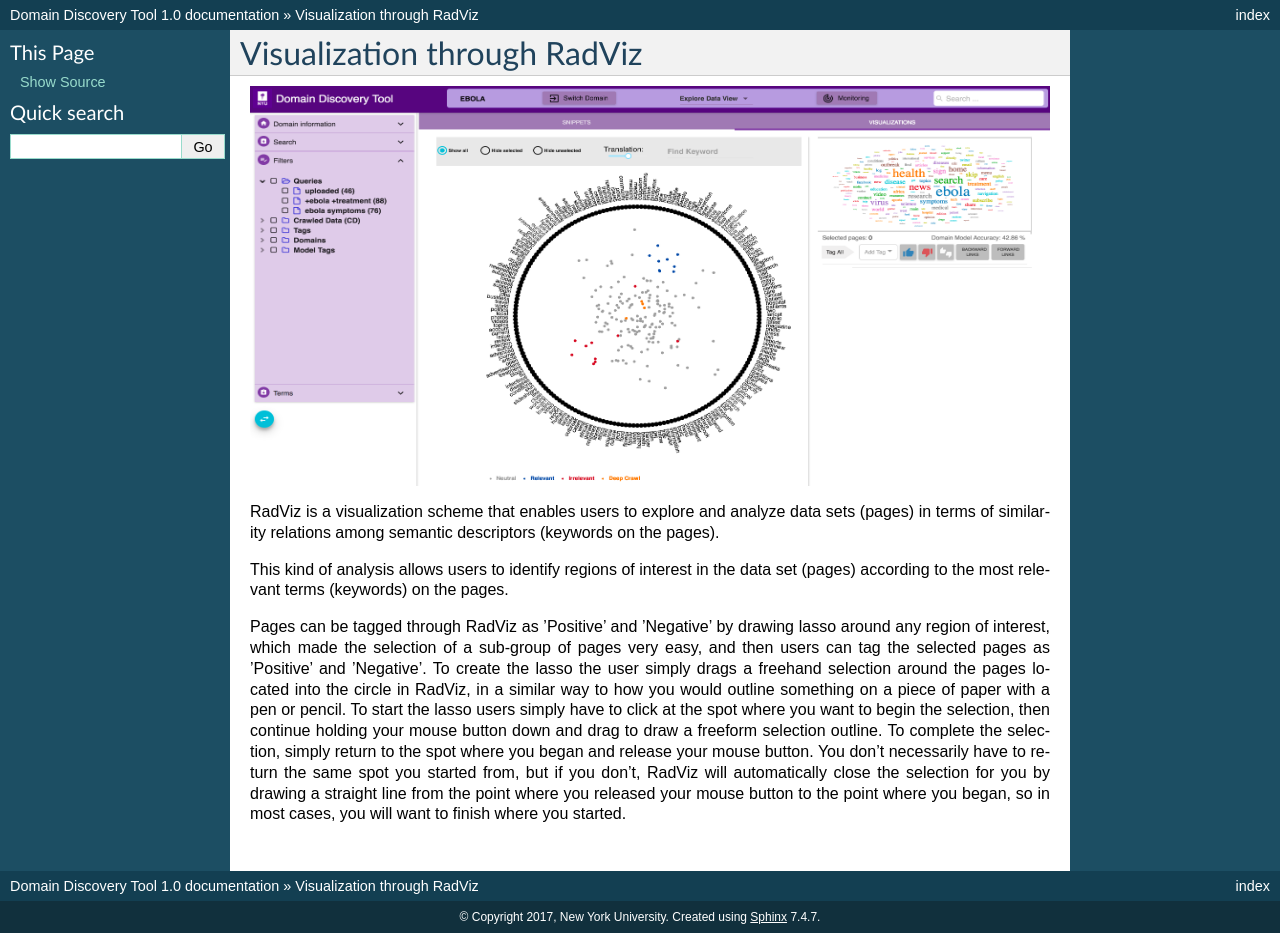
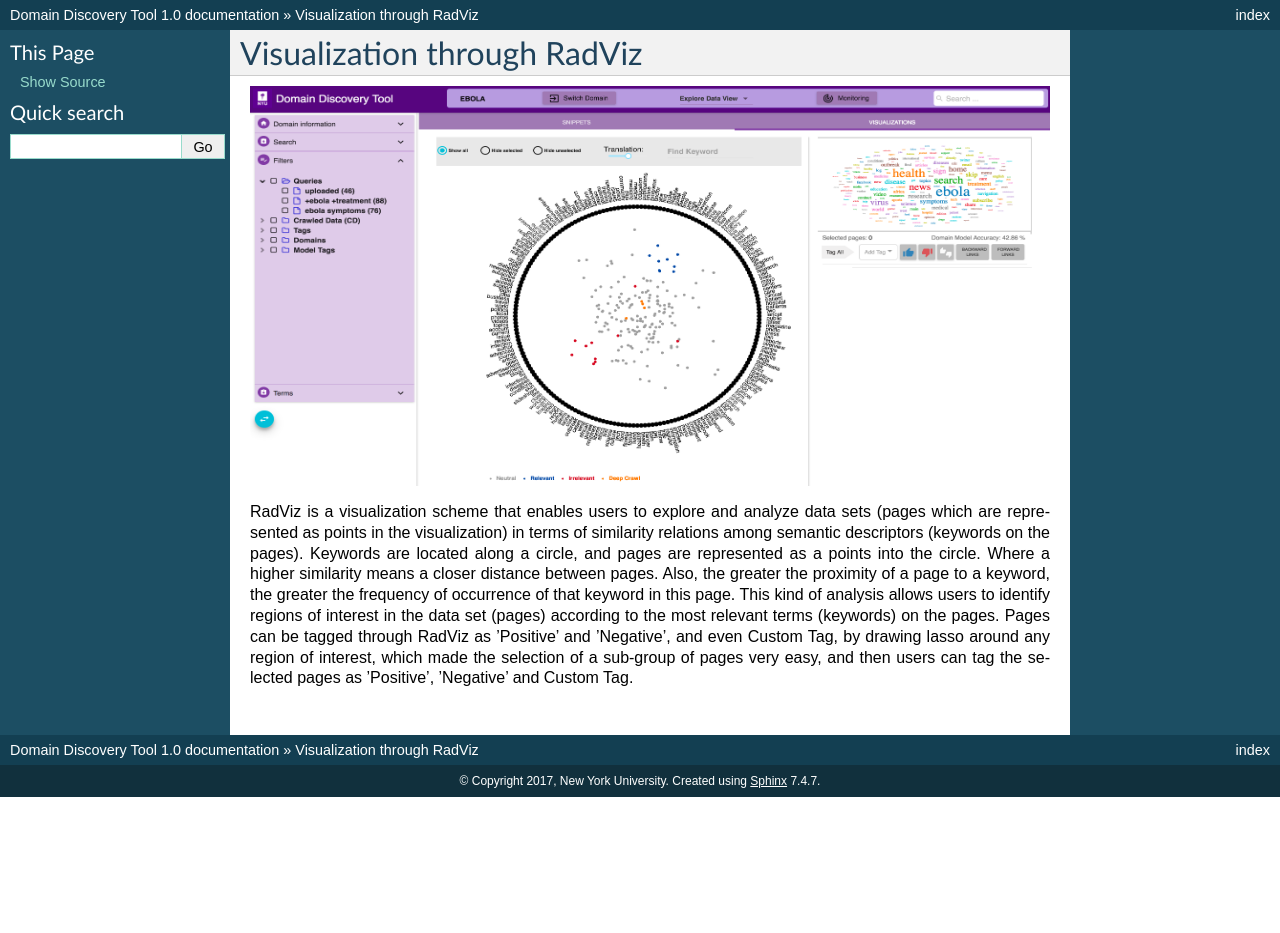
Before and after one commit to VIDA-NYU/domain_discovery_tool, a Sphinx documentation site: the page built from docs/visualization_radviz.rst, in a window 1280 px wide. Built offline with Sphinx 7.4.7, drawn with Linux system fonts in a browser that asks for light colours; after the commit the page ends 900 px from its top, so only the background shows below that.

Commit message:
RadViz documentation: Added description of radViz.

```diff
--- a/docs/visualization_radviz.rst
+++ b/docs/visualization_radviz.rst
@@ -7,9 +7,5 @@ Visualization through RadViz
    :height: 400px
    :alt: alternate text
 
-RadViz is a visualization scheme that enables users to explore and analyze data sets (pages) in terms of similarity relations among semantic descriptors (keywords on the pages).
-
-This kind of analysis allows users to identify regions of interest in the data set (pages) according to the most relevant terms (keywords) on the pages.
-
-Pages can be tagged through RadViz as ’Positive’ and ’Negative’ by drawing lasso around any region of interest, which made the selection of a sub-group of pages very easy, and then users can tag the selected pages as ’Positive’ and ’Negative’. To create the lasso the user simply drags a freehand selection around the pages located into the circle in RadViz, in a similar way to how you would outline something on a piece of paper with a pen or pencil. To start the lasso users simply have to click at the spot where you want to begin the selection, then continue holding your mouse button down and drag to draw a freeform selection outline.
-To complete the selection, simply return to the spot where you began and release your mouse button. You don't necessarily have to return the same spot you started from, but if you don't, RadViz will automatically close the selection for you by drawing a straight line from the point where you released your mouse button to the point where you began, so in most cases, you will want to finish where you started.
+RadViz is a visualization scheme that enables users to explore and analyze data sets (pages which are represented as points in the visualization) in terms of similarity relations among semantic descriptors (keywords on the pages). Keywords are located along a circle, and pages are represented as a points into the circle. Where a higher similarity means a closer distance between pages. Also, the greater the proximity of a page to a keyword, the greater the frequency of occurrence of that keyword in this page. This kind of analysis allows users to identify regions of interest in the data set (pages) according to the most relevant terms (keywords) on the pages.
+Pages can be tagged through RadViz as ’Positive’ and ’Negative’, and even Custom Tag, by drawing lasso around any region of interest, which made the selection of a sub-group of pages very easy, and then users can tag the selected pages as ’Positive’, ’Negative’ and Custom Tag.
```
